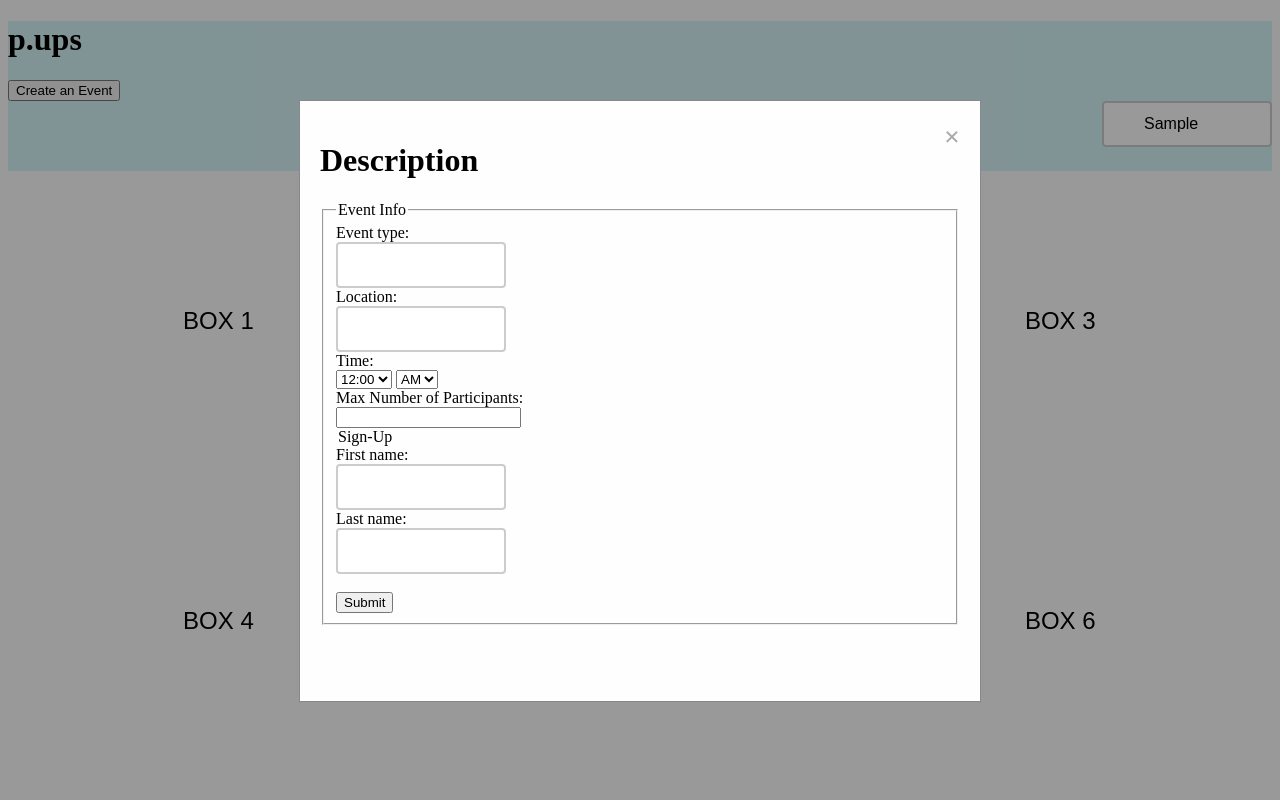
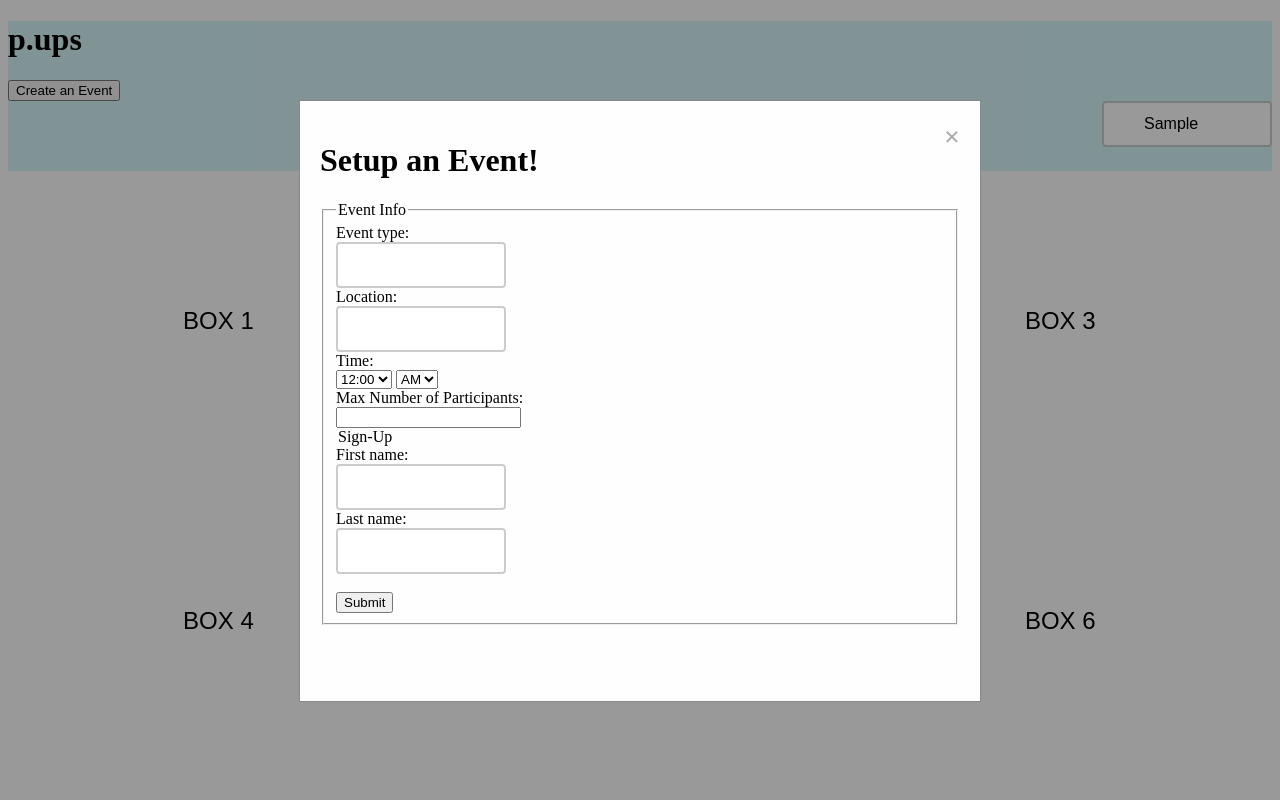
Before and after one commit to seanmichwalsh/hackGT4, a plain HTML site: page index.html in a window 1280 px wide. Both pictures are taken after typing "Sample" into the empty fields and a click on the button "Create an Event". Shown: the top 800 px of the page. Drawn offline with Linux system fonts and the light colour scheme.

Commit message:
Changed event setup header

```diff
--- a/index.html
+++ b/index.html
@@ -77,7 +77,7 @@
                 <!-- Modal content -->
                 <div class="modal-content">
                     <span class="close">&times;</span>
-                    <h1>Description</h1>
+                    <h1>Setup an Event!</h1>
                     <form action="/action_page.php" method="post">
 				<fieldset>
 					<legend>Event Info</legend>
```
